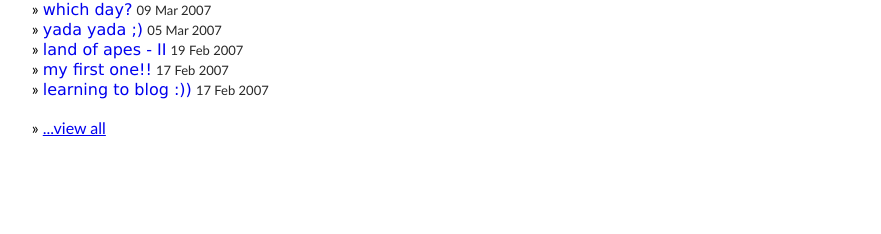
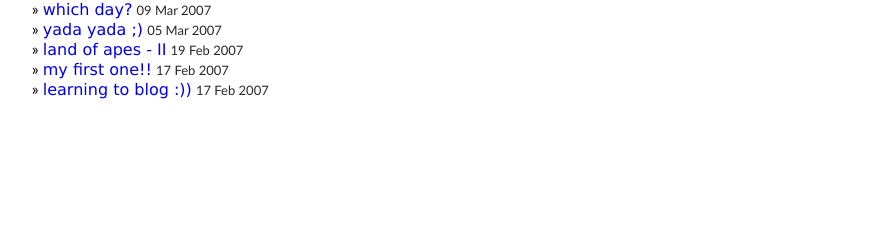
Before and after one commit to anusha-r/anusha-r.github.com, a Jekyll site: the page built from index.html, in a window 1280 px wide. Shown: the part 988-1222 px from the top of the page, without its empty margins (229-1110 px from the left). Built offline with Jekyll 4.4.1, drawn with Linux system fonts in a browser that asks for light colours; Markdown is read by kramdown in place of the engine named in the settings; the list of posts is cut into pages by our own code.

Commit message:
Fixing some links

```diff
--- a/_layouts/default.html
+++ b/_layouts/default.html
@@ -25,7 +25,7 @@
 			<td></td>
 
 			<td><a href="http://www.linkedin.com/profile/view?id=32381032&pid=32534034&authType=name&authToken=zQcB&goback=%2Enmp_*1_*1_*1_*1_*1_*1%2Enpe_*1_en*4US_*1_*1_*1_*1%2Enpv1_*1_*1_*1_*1_*1_*1_*1_*1_*1_*1_*1_*1_*1_*1_*1_*1_*1_*1_*1_*1%2Enpe_*1_*1_*1_*1_*1_*1&trk=pbmap">
-			<img src="images/linkedin_logo.png" width="50px" height="50px"></a>
+			<img src="/images/linkedin_logo.png" width="50px" height="50px"></a>
 			<!--<br/>Linkedin</a>-->
 			</td>
 			</tr>
@@ -38,12 +38,12 @@
 
 			<tr>
 			<td><!--<a href="http://twitter.com/SupremeWarlock">-->
-			<img src="images/twitter-logo.png" width="50px" height="50px"/>
+			<img src="/images/twitter-logo.png" width="50px" height="50px"/>
 			<!--<br/>Twitter</a> -->
 			</td>
 			<td/>
 			<td><!--<a href="http://twitter.com/SupremeWarlock">-->
-			<img src="images/facebook-logo.png" width="50px" height="50px"/>
+			<img src="/images/facebook-logo.png" width="50px" height="50px"/>
 			<!--<br/>Twitter</a> -->
 			</td>
 
--- a/index.html
+++ b/index.html
@@ -61,7 +61,7 @@
 <span class="post-date">{{ post.date | date_to_string }}</span><br/>
 {% endfor %}
 <br/>
-&raquo; <a href="blog.html">...view all</a>
+<!-- &raquo; <a href="blog.html">...view all</a> -->
 </div>
 </p>
 
```
